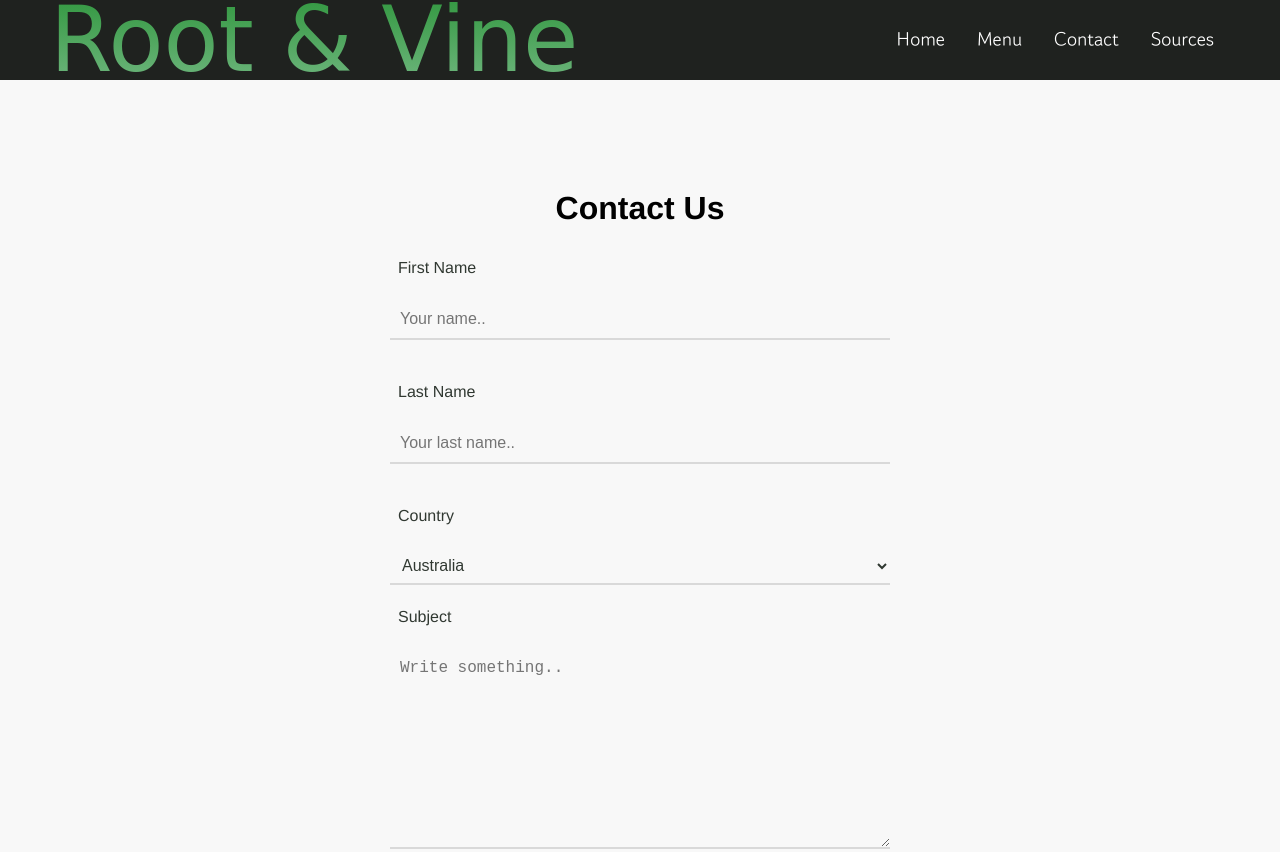
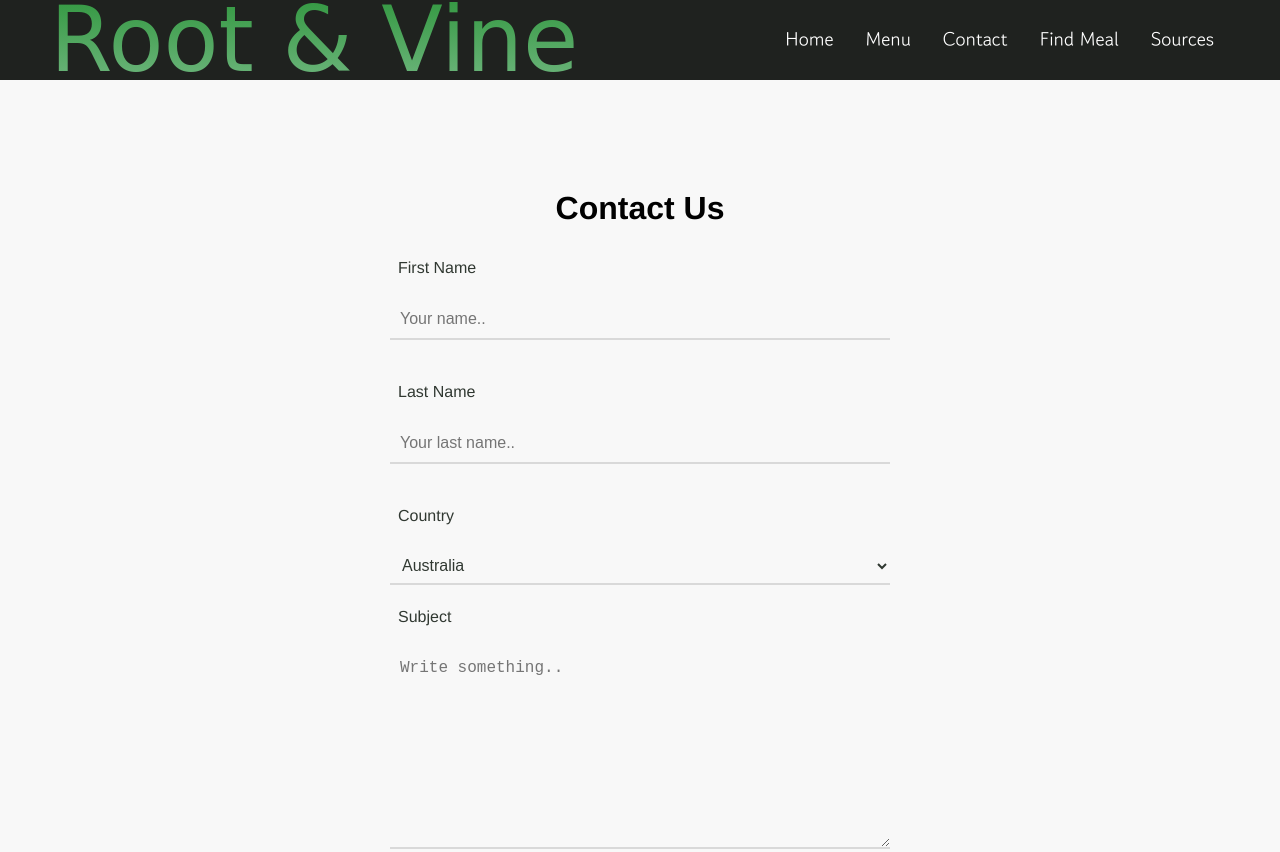
Before and after one commit to salomecastillo/TSA-Webmaster, a plain HTML site: page contact.html in a window 1280 px wide. Shown: the top 852 px of the page. Drawn offline with Linux system fonts and the light colour scheme; a web font is replaced by a local one.

Commit message:
Update contact.html

```diff
--- a/contact.html
+++ b/contact.html
@@ -30,6 +30,12 @@
                 </li>
                 <li class="navbar__item">
                     <a href="contact.html" class="navbar__links">Contact</a>
+                </li>
+ <!-- chatbot page -->
+                <li class="navbar__item">
+                  <a href="chatBot.html" class="navbar__links">
+                      Find Meal
+                  </a>
                 </li>
                 <li class="navbar__item">
                     <a href="sources.html" class="navbar__links">Sources</a>
```
